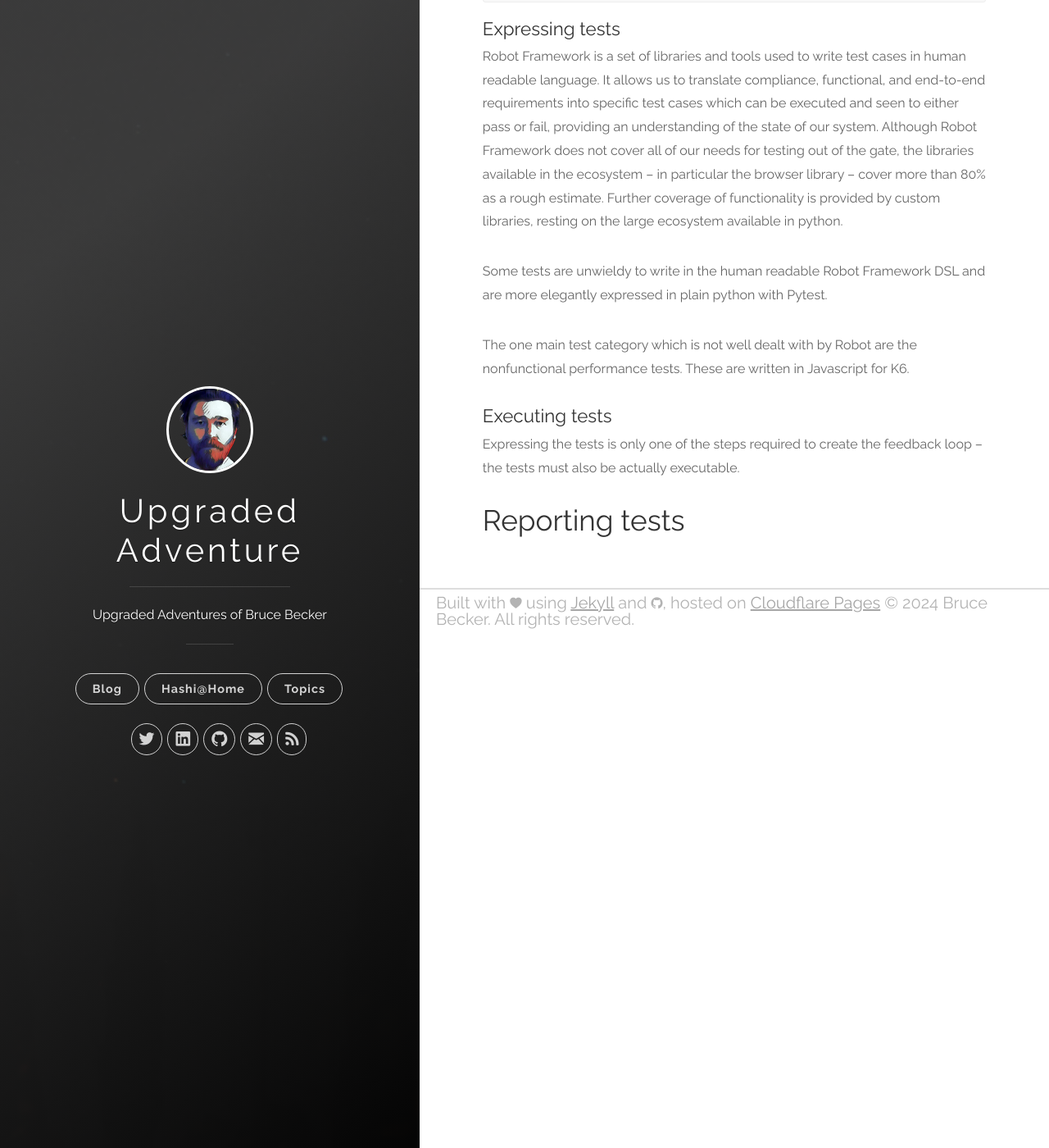
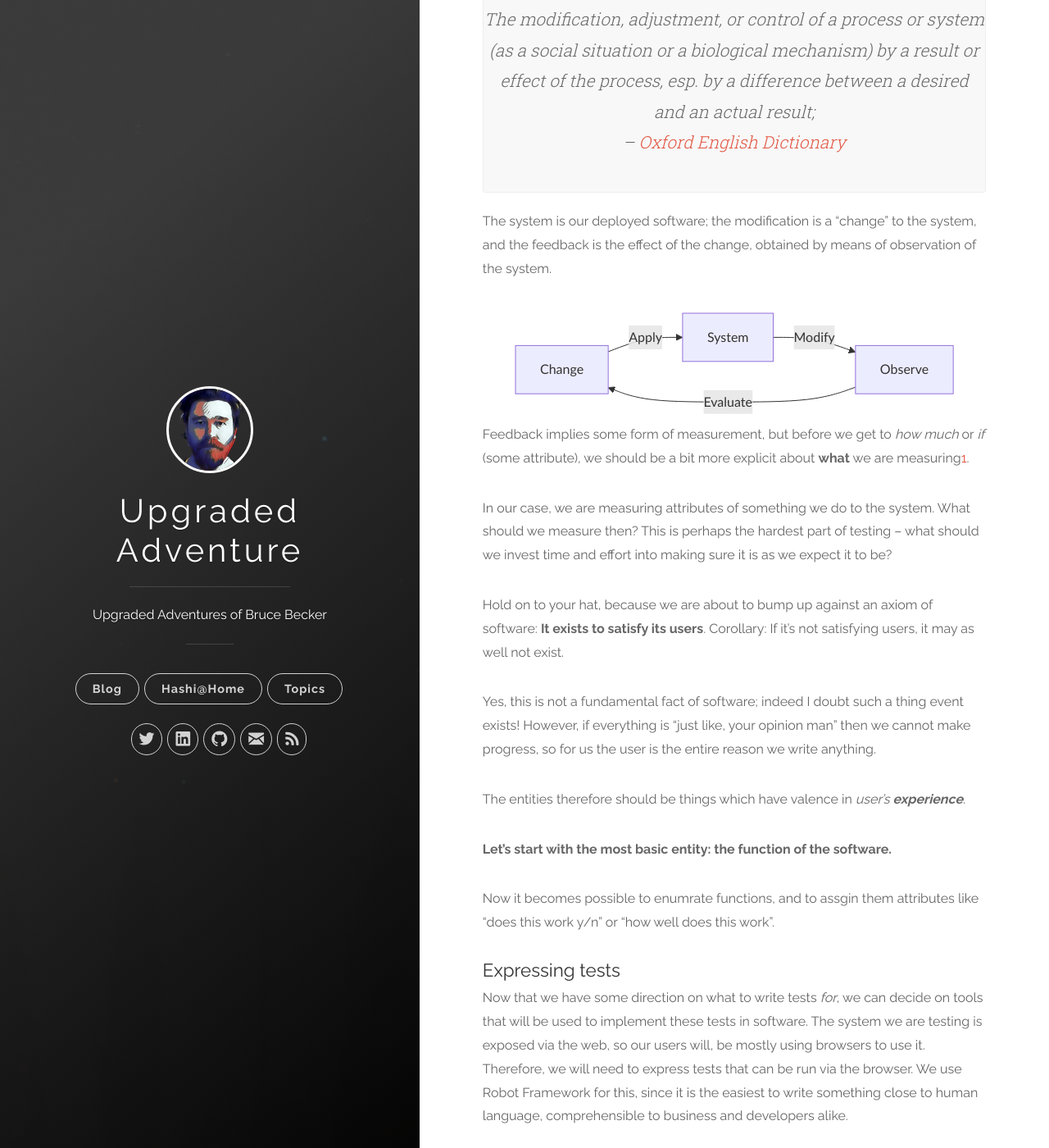
Before and after one commit to brucellino/upgraded-adventure, a Jekyll site: the page built from _posts/2024-12-09-test-automation.md, in a window 1280 px wide and 1400 px high, scrolled down 1070 px. Shown: the whole window at 82% size. Built offline with Jekyll 4.4.1, drawn with Linux system fonts in a browser that asks for light colours; Markdown is read by kramdown in place of the engine named in the settings; some of the changed text lies outside the part shown.

Commit message:
chore: update testing post
Signed-off-by: Bruce Becker <brucellino@protonmail.ch>

```diff
--- a/_posts/2024-12-09-test-automation.md
+++ b/_posts/2024-12-09-test-automation.md
@@ -15,6 +15,14 @@ tags:
 mermaid: true
 ---
 
+- [How do you build a test automation platform](#how-do-you-build-a-test-automation-platform)
+  - [Loops and Feedback](#loops-and-feedback)
+  - [Expressing tests](#expressing-tests)
+  - [Executing tests](#executing-tests)
+    - [Execution Runtime](#execution-runtime)
+    - [Triggering Execution](#triggering-execution)
+- [Reporting tests](#reporting-tests)
+
 ## How do you build a test automation platform
 
 Consider the following scenario:
@@ -31,9 +39,39 @@ At the heart of testing is the concept of **feedback**.
 This is an oft-overloaded term, so we emphasise that we mean feedback in the _biological_ sense, not the _eletronic_ sense:
 
 > The modification, adjustment, or control of a process or system (as a social situation or a biological mechanism) by a result or effect of the process, esp. by a difference between a desired and an actual result;
-<a href="https://www.oed.com/dictionary/feedback_n?tab=meaning_and_use#4568120"><small>Oxford English Dictionary</small></a>
+> <br>-- <a href="https://www.oed.com/dictionary/feedback_n?tab=meaning_and_use#4568120"><small>Oxford English Dictionary</small></a>
+
+The system is our deployed software; the modification is a "change" to the system, and the feedback is the effect of the change, obtained by means of observation of the system.
+
+<center class="mermaid">
+flowchart LR
+  Change -->|Apply| System -->|Modify| Observe -->|Evaluate| Change
+</center>
+
+Feedback implies some form of measurement, but before we get to _how much_ or _if_ (some attribute), we should be a bit more explicit about **what** we are measuring[^entities].
+
+In our case, we are measuring attributes of something we do to the system.
+What should we measure then?
+This is perhaps the hardest part of testing -- what should we invest time and effort into making sure it is as we expect it to be?
+
+Hold on to your hat, because we are about to bump up against an axiom of software: **It exists to satisfy its users**.
+Corollary: If it's not satisfying users, it may as well not exist.
+
+Yes, this is not a fundamental fact of software; indeed I doubt such a thing event exists!
+However, if everything is "just like, your opinion man" then we cannot make progress, so for us the user is the entire reason we write anything.
+
+The entities therefore should be things which have valence in _user's_ **_experience_**.
+
+**Let's start with the most basic entity: the function of the software.**
+
+Now it becomes possible to enumrate functions, and to assgin them attributes like "does this work y/n" or "how well does this work".
 
 ### Expressing tests
+
+Now that we have some direction on what to write tests _for_, we can decide on tools that will be used to implement these tests in software.
+The system we are testing is exposed via the web, so our users will, be mostly using browsers to use it.
+Therefore, we will need to express tests that can be run via the browser.
+We use Robot Framework for this, since it is the easiest to write something close to human language, comprehensible to business and developers alike.
 
 Robot Framework is a set of libraries and tools used to write test cases in human readable language.
 It allows us to translate compliance, functional, and end-to-end requirements into specific test cases which can be executed and seen to either pass or fail, providing an understanding of the state of our system.
@@ -49,4 +87,17 @@ These are written in Javascript for K6.
 
 Expressing the tests is only one of the steps required to create the feedback loop -- the tests must also be actually executable.
 
+#### Execution Runtime
+
+These two tools, Robot Framework and K6, imply two necessary runtimes: python and NodeJS respectively.
+Aside from the runtime, we need to provision necessary configuraiton and data.
+Note that we are not specifying up-front where exactly the tests will be executed.
+This means that we should design the execution environment as something that can be privisioned on arbitrary infrastructure -- or at least a few specific implementations with necessary tools for others.
+
+#### Triggering Execution
+
 ## Reporting tests
+
+---
+
+[^entities]: I have spent an inordinate amount of time trying to find the "correct" set of entities to measure.
```
